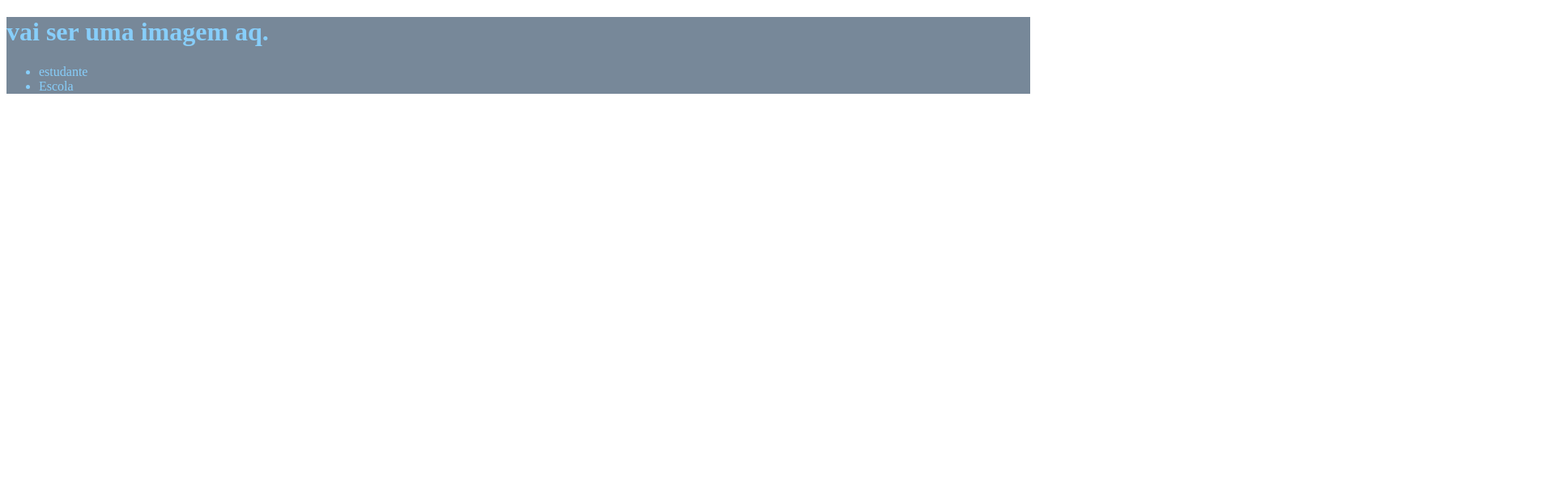
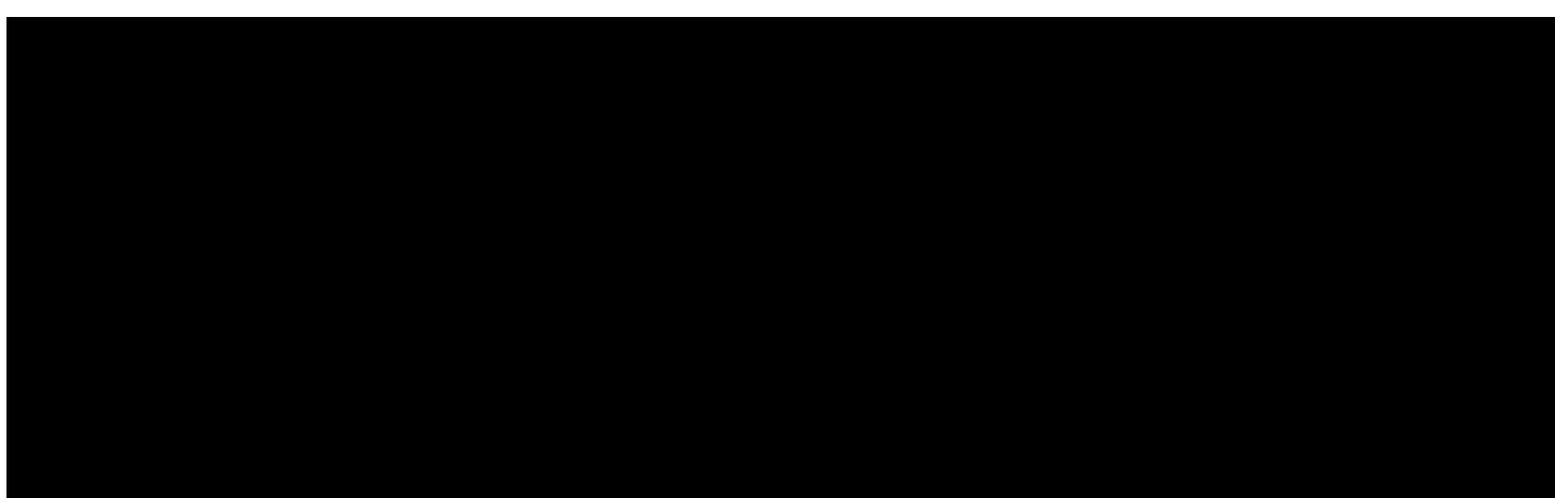
Before and after one commit to maicoramos/siteescola, a plain HTML site: page index.html in a window 1280 px wide. Shown: the top 616 px of the page at 81% size, 1920 px wide, since content can reach past the window. Drawn offline with Linux system fonts and the light colour scheme.

Commit message:
Add files via upload

```diff
--- a/index.html
+++ b/index.html
@@ -1,16 +1,20 @@
 <!DOCTYPE html>
 <html lang="pt-br">
-<head>
     <meta charset="UTF-8">
     <meta http-equiv="X-UA-Compatible" content="IE=edge">
     <meta name="viewport" content="width=device-width, initial-scale=1.0">
+    <link rel="stylesheet" href="style.css">
+    <title>site escola / maico </title>
     <title> site escola-2anoB</title>
     <link rel=" stylesheet" href="style.css">
 </head>
 <body>
     <header>
-    <h1> vai ser uma imagem aq. </h1>
+        <h1>
+            <img class="imagem cabeçalho" src="governo.jpg" alt=" Logo do Estado do Paraná">
+       </h1>
     <ul>
+        <li>"nome de um item"</li>
         <li>  estudante </li>
         <li> Escola </li>
     </ul>
--- a/style.css
+++ b/style.css
@@ -1,2 +1,3 @@
-header { color: lightskyblue; background-color: lightslategray;
+.NOME DA ESCOLA {color: blue;}
+header { color: rgb(0, 156, 253); background-color: rgb(255, 255, 255);
 }
```
Also changed, not shown: alura.jpeg (added), governo.jpg (added).
